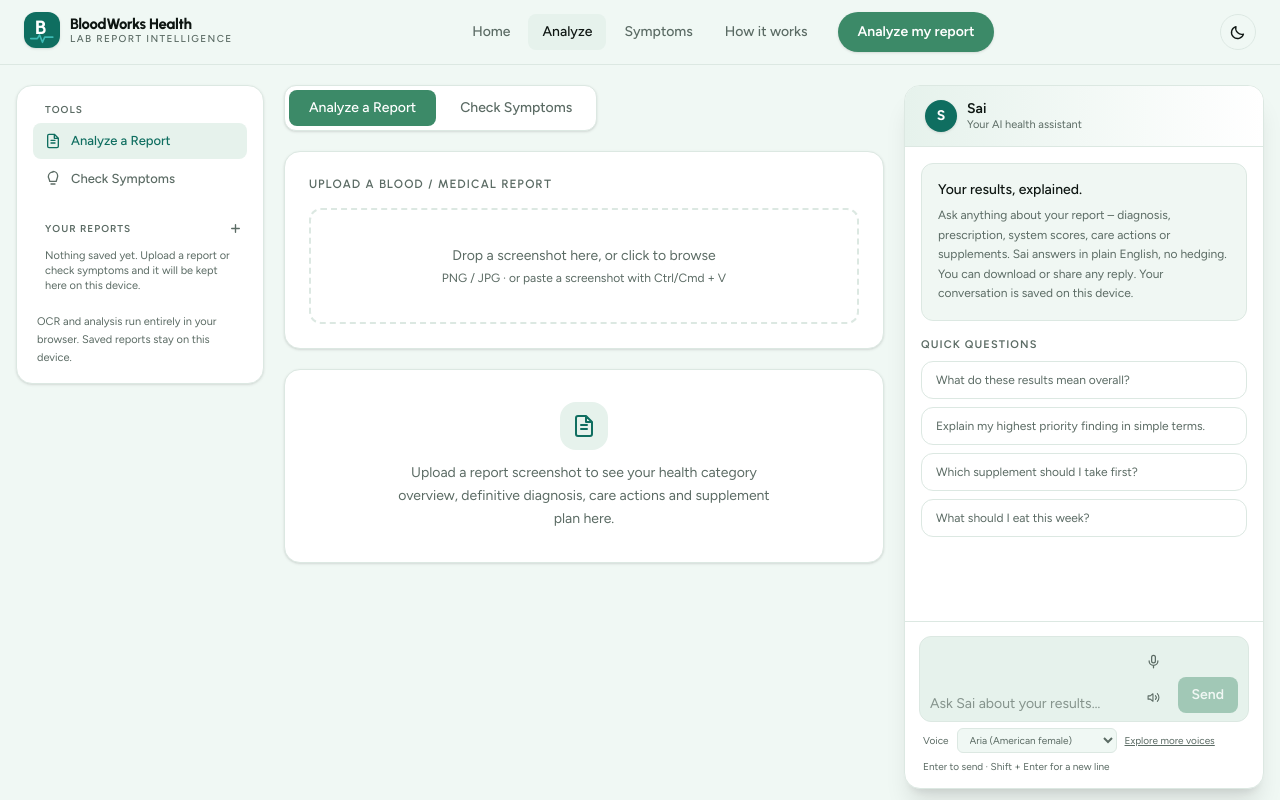
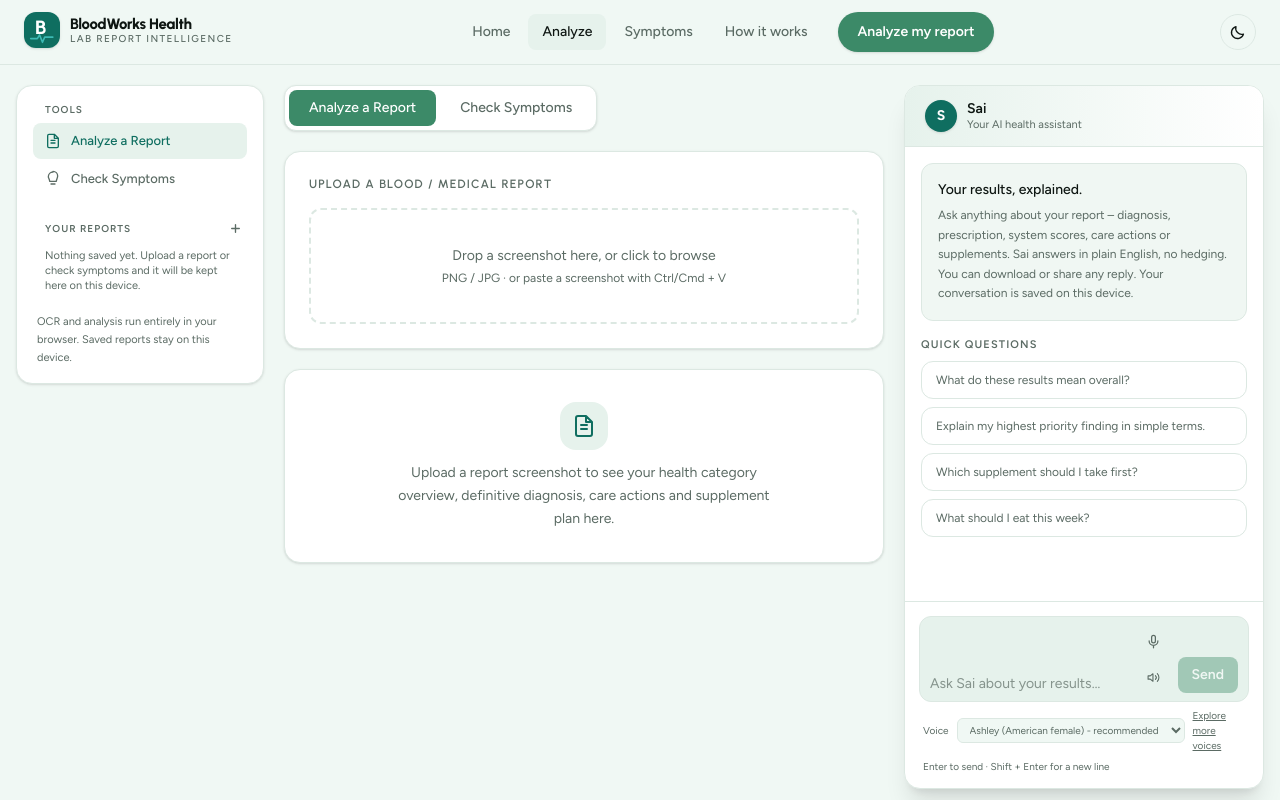
Before and after one commit to khurramsaadat/blood-works, a Next.js app: page /analyze in a window 1280 px wide. Shown: the top 800 px of the page. Built offline with nearby package versions, Linux system fonts and the light colour scheme.

Commit message:
feat: add en-US-AshleyNeural voice (user's preferred real voice)

```diff
--- a/src/app/api/tts/route.ts
+++ b/src/app/api/tts/route.ts
@@ -1,6 +1,7 @@
 import { EdgeTTS } from "@andresaya/edge-tts";
 
 const ALLOWED_VOICES = [
+  "en-US-AshleyNeural",
   "en-US-AriaNeural",
   "en-US-JennyNeural",
   "en-US-SaraNeural",
--- a/src/components/assistant-chat.tsx
+++ b/src/components/assistant-chat.tsx
@@ -170,7 +170,7 @@ export default function AssistantChat({
   const [followUps, setFollowUps] = useState<string[]>([]);
   const [speakingIdx, setSpeakingIdx] = useState<number | null>(null);
   const [ttsLoading, setTtsLoading] = useState(false);
-  const [ttsVoice, setTtsVoice] = useState("en-US-AriaNeural");
+  const [ttsVoice, setTtsVoice] = useState("en-US-AshleyNeural");
   const audioRef = useRef<HTMLAudioElement | null>(null);
   const [ttsMuted, setTtsMuted] = useState(false);
   const scrollRef = useRef<HTMLDivElement>(null);
@@ -848,6 +848,7 @@ export default function AssistantChat({
             }}
             className="text-[10px] rounded-md border border-border-c bg-background px-2 py-1 text-muted focus:outline-none focus:border-accent"
           >
+            <option value="en-US-AshleyNeural">Ashley (American female) - recommended</option>
             <option value="en-US-AriaNeural">Aria (American female)</option>
             <option value="en-US-JennyNeural">Jenny (American female)</option>
             <option value="en-US-SaraNeural">Sara (American female)</option>
```
